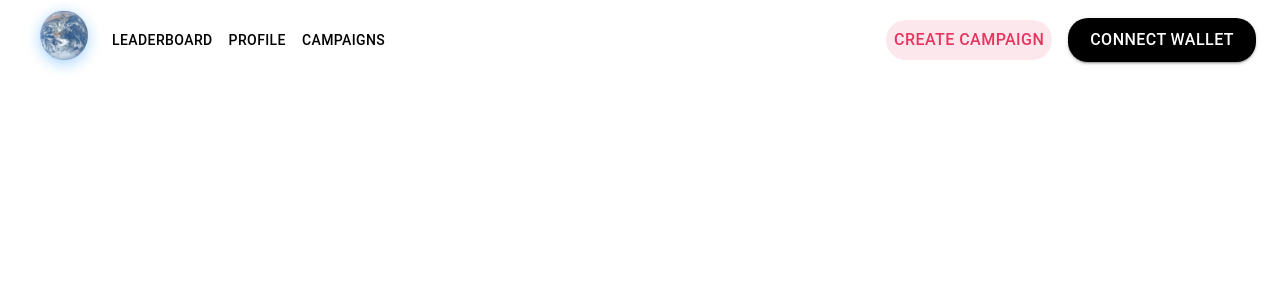
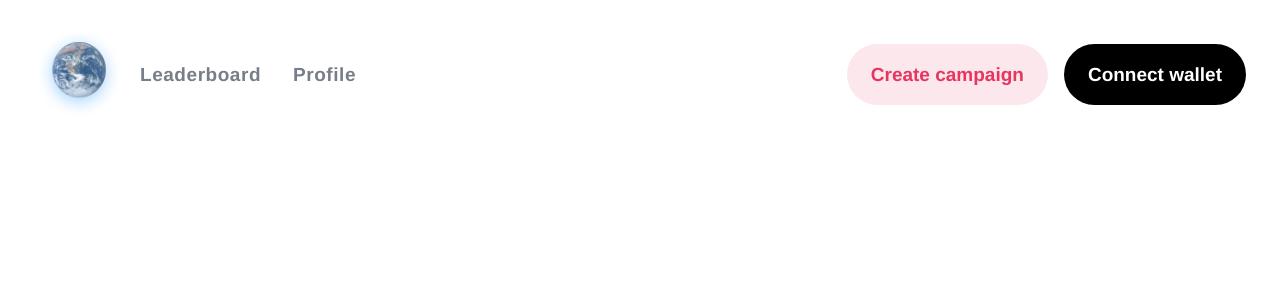
Before and after one commit to wildcat1853/Fragile-ETHBerlin, a React (Create React App) app in the folder fragile-app/: page / in a window 1280 px wide. Shown: the top 300 px of the page. Built offline with nearby package versions, Linux system fonts and the light colour scheme.

Commit message:
Header Component UI
Complete basic Header Component UI

```diff
--- a/fragile-app/src/App.css
+++ b/fragile-app/src/App.css
@@ -14,13 +14,14 @@
 }
 
 .App-header {
-  background-color: white;
+  background-color: transparent;
   min-height: 100vh;
   display: flex;
   flex-direction: column;
   align-items: center;
   justify-content: center;
-  font-size: calc(10px + 2vmin);
+  text-transform: none;
+  /* font-size: calc(16px + 2vmin); */
   color: white;
 }
 
--- a/fragile-app/src/components/header/Header.js
+++ b/fragile-app/src/components/header/Header.js
@@ -16,12 +16,30 @@ import { createTheme } from '@mui/material/styles';
 import {ThemeProvider} from '@mui/material/styles';
 
 import logo from "./fragile_logo.png"
+import { textTransform } from '@mui/system';
 
-const pages = ['Leaderboard', 'Profile', 'Campaigns'];
-const settings = ['Profile', 'Account', 'Dashboard', 'Logout'];
+const pages = ['Leaderboard', 'Profile'];
+
+
+
+const headerLinksTheme = createTheme({
+  typography: {
+    fontFamily: [
+      '"Helvetica Neue"',
+    ].join(','),
+    fontSize: '1rem',
+  },
+  },
+);
+
 
 
 const themeSecondaryButton = createTheme({
+  typography: {
+    fontFamily: [
+      '"Helvetica Neue"',
+    ].join(','),
+  },
   components: {
     // Name of the component
     MuiButton: {
@@ -32,7 +50,15 @@ const themeSecondaryButton = createTheme({
           fontSize: '1rem',
           backgroundColor:'#FCE7EC',
           color: '#E73560',
-          borderRadius:'20px'
+          borderRadius:'50px',
+          textTransform: 'none',
+          padding:'14px 24px',
+          fontWeight: 700,
+          fontSize:'19px',
+          '&:hover': {
+            backgroundColor: '#FAD5DE',
+            color: 'E73560',
+        },
         },
       },
     },
@@ -40,6 +66,11 @@ const themeSecondaryButton = createTheme({
 });
 
 const themePrimaryButton = createTheme({
+  typography: {
+    fontFamily: [
+      '"Helvetica Neue"',
+    ].join(','),
+  },
   components: {
     // Name of the component
     MuiButton: {
@@ -49,7 +80,16 @@ const themePrimaryButton = createTheme({
           // Some CSS
           fontSize: '1rem',
           backgroundColor:'black',
-          borderRadius:'20px'
+          borderRadius:'50px',
+          textTransform: 'none',
+          padding:'14px 24px',
+          fontWeight: 700,
+          fontSize:'19px',
+          color:'white',
+          '&:hover': {
+            backgroundColor: '#383838',
+            color: 'white',
+        },
         },
       },
     },
@@ -79,10 +119,11 @@ const Header = () => {
     <AppBar position="static" elevation={0} sx={{
         background: 'white',
         color: 'black',
+        padding: '20px 10px',
       }}>
       <Container maxWidth="xl">
         <Toolbar disableGutters>
-          <img src={logo} width={'80px'} height={'80px'} sx={{ display: { xs: 'none', md: 'flex' }, mr: 1 }} ></img>
+          <img src={logo} width={'90px'} height={'90px'} sx={{ display: { xs: 'none', md: 'flex' }, mr: 1 }} ></img>
 
 
 
@@ -114,44 +155,30 @@ const Header = () => {
               onClose={handleCloseNavMenu}
               sx={{
                 display: { xs: 'block', md: 'none' },
-                // text:{
-                //   primary: "#E73560"
-                // }
+
 
               }}
             >
               {pages.map((page) => (
-                <MenuItem key={page} onClick={handleCloseNavMenu}>
-                  <Typography textAlign="center"  >{page}</Typography>
+                <MenuItem key={page} onClick={handleCloseNavMenu}  >
+
+                  <Typography textAlign="center" >{page}</Typography>
+
                 </MenuItem>
               ))}
             </Menu>
           </Box>
           <AdbIcon sx={{ display: { xs: 'flex', md: 'none' }, mr: 1 }} />
-          <Typography
-            variant="h5"
-            noWrap
-            component="a"
-            href=""
-            sx={{
-              mr: 2,
-              display: { xs: 'flex', md: 'none' },
-              flexGrow: 1,
-              fontFamily: 'monospace',
-              fontWeight: 700,
-              letterSpacing: '.3rem',
-              color: 'inherit',
-              textDecoration: 'none',
-            }}
-          >
-            LOGO
-          </Typography>
+
           <Box sx={{ flexGrow: 1, display: { xs: 'none', md: 'flex' } }}>
             {pages.map((page) => (
               <Button
                 key={page}
                 onClick={handleCloseNavMenu}
-                sx={{ my: 2, color: 'black', display: 'block' }}
+                sx={{ my: 4, mr:1, ml:1, color: '#777E88',fontWeight: 700, display: 'block', textTransform: 'none', fontSize: '19px', fontFamily: 'Helvetica Neue', '&:hover': {
+                  backgroundColor: 'transparent',
+                  color: 'black',
+              },}}
               >
                 {page}
               </Button>
@@ -160,46 +187,19 @@ const Header = () => {
 
           <Box sx={{ mr: 2}}>
           <ThemeProvider theme={themeSecondaryButton}>
+
                <Button>Create campaign</Button>
+
           </ThemeProvider>
           </Box>
           <Box sx={{ flexGrow: 0 }}>
           <ThemeProvider theme={themePrimaryButton}>
-          <Button size="large" color="error" variant="contained" sx="border-radius:20px">Connect wallet</Button>
+          <Button>Connect wallet</Button>
           </ThemeProvider>
           </Box>
 
 
 
-          {/* <Box sx={{ flexGrow: 0 }}>
-            <Tooltip title="Open settings">
-              <IconButton onClick={handleOpenUserMenu} sx={{ p: 0 }}>
-                <Avatar alt="Remy Sharp" src="/static/images/avatar/2.jpg" />
-              </IconButton>
-            </Tooltip>
-            <Menu
-              sx={{ mt: '45px' }}
-              id="menu-appbar"
-              anchorEl={anchorElUser}
-              anchorOrigin={{
-                vertical: 'top',
-                horizontal: 'right',
-              }}
-              keepMounted
-              transformOrigin={{
-                vertical: 'top',
-                horizontal: 'right',
-              }}
-              open={Boolean(anchorElUser)}
-              onClose={handleCloseUserMenu}
-            >
-              {settings.map((setting) => (
-                <MenuItem key={setting} onClick={handleCloseUserMenu}>
-                  <Typography textAlign="center">{setting}</Typography>
-                </MenuItem>
-              ))}
-            </Menu>
-          </Box> */}
 
         </Toolbar>
       </Container>
--- a/fragile-app/src/index.css
+++ b/fragile-app/src/index.css
@@ -1,8 +1,9 @@
 body {
   margin: 0;
-  font-family: -apple-system, BlinkMacSystemFont, 'Segoe UI', 'Roboto', 'Oxygen',
+  /* font-family: -apple-system, BlinkMacSystemFont, 'Segoe UI', 'Roboto', 'Oxygen',
     'Ubuntu', 'Cantarell', 'Fira Sans', 'Droid Sans', 'Helvetica Neue',
-    sans-serif;
+    sans-serif; */
+    font-family: -apple-system, BlinkMacSystemFont, 'Helvetica Neue';
   -webkit-font-smoothing: antialiased;
   -moz-osx-font-smoothing: grayscale;
 
```
